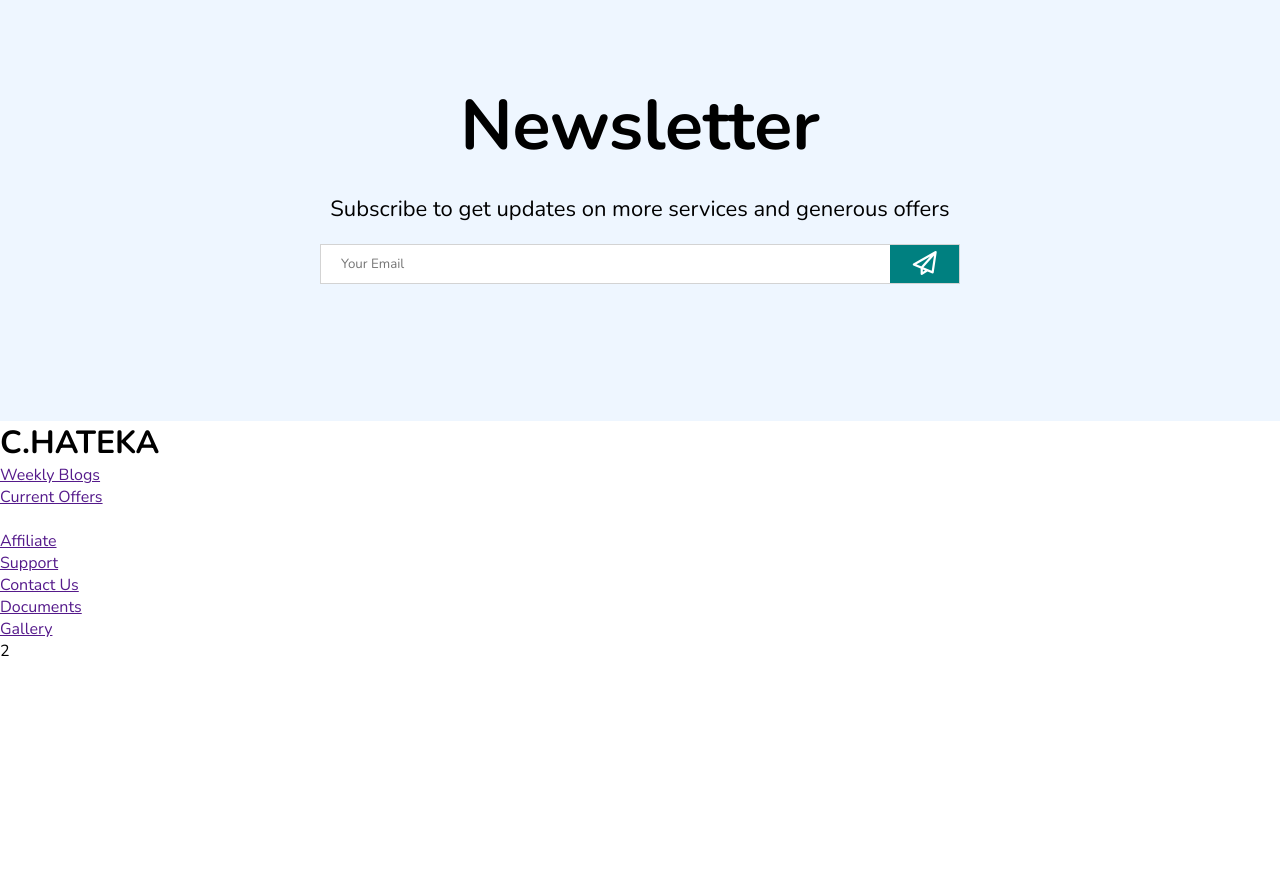
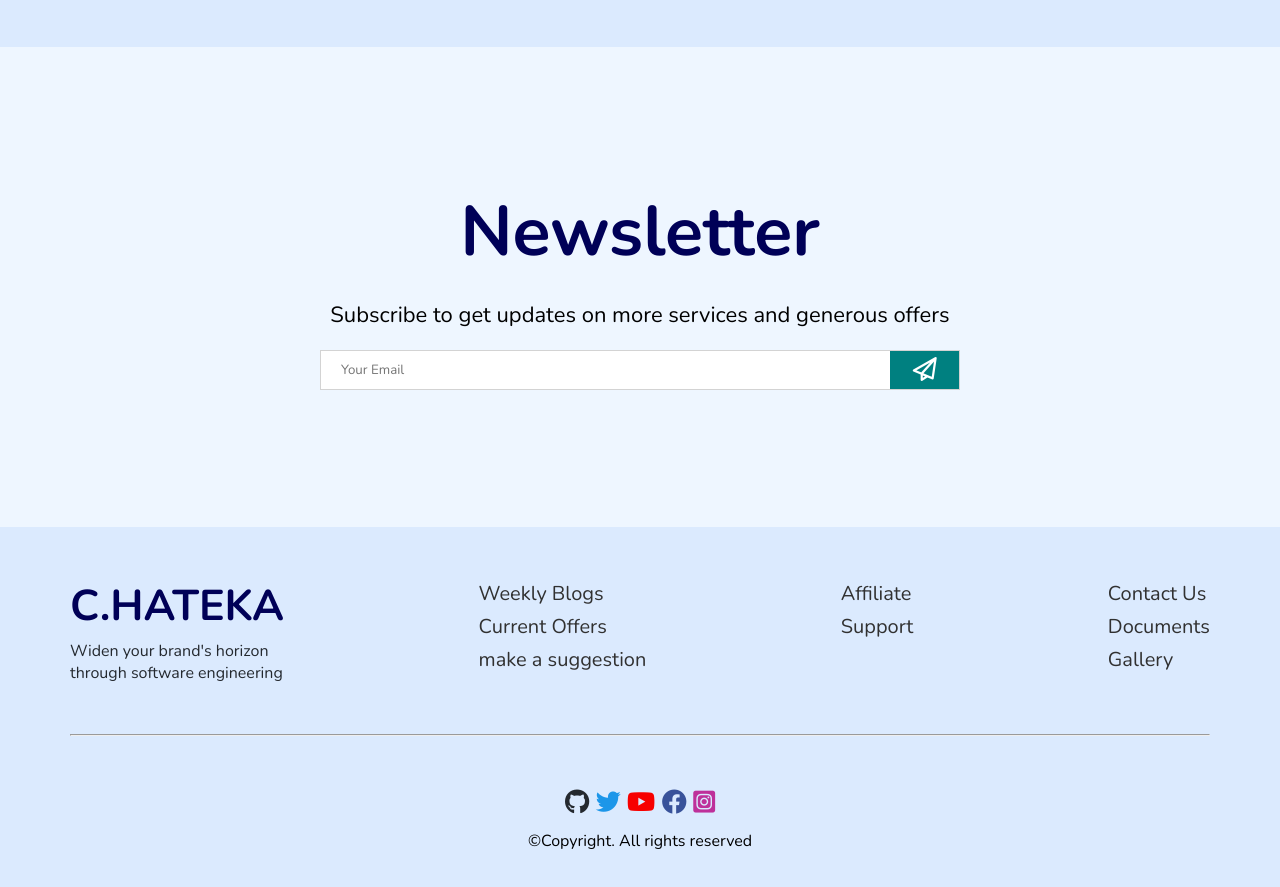
Before and after one commit to cyklonehateka1/Vanila-Personal-Portfolio, a plain HTML site: page index.html in a window 1280 px wide. Shown: the part 2059-2946 px from the top of the page. Before the commit the page ends 2721 px from the top, so only its background shows below. Drawn offline with nearby package versions, Linux system fonts and the light colour scheme.

Commit message:
done with footer section for now

```diff
--- a/css/style.css
+++ b/css/style.css
@@ -230,7 +230,7 @@ nav {
   margin-top: 12px;
   margin-bottom: 14px;
   font-weight: bold;
-  color: rgb(29, 29, 29);
+  color: #000057;
 }
 
 .about p {
@@ -257,16 +257,28 @@ nav {
   background-color: rgb(1, 94, 94);
 }
 
+/* Services Section */
 .services-section {
   background-color: rgb(219, 234, 254);
+  display: flex;
+  flex-direction: column;
+  align-items: center;
+  justify-content: center;
+  padding-top: 20px;
+  padding-bottom: 30px;
 }
 
 .services-cont {
   display: flex;
   align-items: center;
   justify-content: space-between;
-  padding: 40px 150px;
-  gap: 10px;
+  padding: 20px 50px;
+  gap: 50px;
+}
+
+.services-section h2 {
+  color: #000057;
+  font-size: 70px;
 }
 
 .service {
@@ -314,6 +326,7 @@ nav {
 .newsletter-cont h2 {
   font-size: 70px;
   margin-bottom: 20px;
+  color: #000057;
 }
 
 .newsletter-cont p {
@@ -354,4 +367,70 @@ nav {
 .footer-cont {
   display: flex;
   flex-direction: column;
+  padding: 50px 70px;
+  background-color: rgb(219, 234, 254);
 }
+
+.links-container {
+  display: flex;
+  justify-content: space-between;
+  margin-bottom: 50px;
+}
+
+.footer-logo-cont h1 {
+  font-size: 43px;
+  color: #000057;
+  margin-bottom: 5px;
+}
+
+.footer-logo-cont p {
+  color: #24292f;
+}
+
+.link-div {
+  align-items: center;
+}
+
+.link-div ul li {
+  list-style: none;
+  padding: 3px 0;
+}
+
+.link-div ul li a {
+  font-size: 20px;
+  text-decoration: none;
+  color: rgb(49, 49, 49);
+}
+
+.logos-container {
+  align-items: center;
+  justify-content: center;
+  display: flex;
+  flex-direction: column;
+  margin-top: 50px;
+}
+
+.logos {
+  font-size: 25px;
+  margin-bottom: 10px;
+}
+
+#github {
+  color: #24292f;
+}
+
+#twitter {
+  color: #1c96e9;
+}
+
+#youtube {
+  color: #f70000;
+}
+
+#facebook {
+  color: #38529a;
+}
+
+#instagram {
+  color: #be309a;
+}
--- a/index.html
+++ b/index.html
@@ -122,6 +122,7 @@
 
     <!-- Services Section -->
     <div class="services-section">
+      <h2>Services</h2>
       <div class="services-cont">
         <div class="service sleft">
           <i class="fa-brands fa-wordpress" id="service-item"></i>
@@ -135,6 +136,13 @@
           <img src="img/backend.png" alt="" class="backend-icon" />
           <span>Backend Development</span>
         </div>
+      </div>
+    </div>
+
+    <!-- Testimonials Section -->
+    <div class="testimonials-section">
+      <div class="textimonials-cont">
+        <div class="testimonial"></div>
       </div>
     </div>
 
@@ -156,17 +164,21 @@
     <div class="footer-section">
       <div class="footer-cont">
         <div class="links-container">
-          <div class="footer-cogo-cont link-div">
+          <div class="footer-logo-cont link-div">
             <h1>C.HATEKA</h1>
+            <p>
+              Widen your brand's horizon <br />
+              through software engineering
+            </p>
           </div>
           <div class="footer-links1 link-div">
             <ul>
               <li><a href="">Weekly Blogs</a></li>
               <li><a href="">Current Offers</a></li>
-              <li><a href=""></a></li>
+              <li><a href="">make a suggestion</a></li>
             </ul>
           </div>
-          <div class="footer-links2 link-div"></div>
+
           <div class="footer-links3 link-div">
             <ul>
               <li><a href="">Affiliate</a></li>
@@ -181,7 +193,17 @@
             </ul>
           </div>
         </div>
-        <div class="logos-container">2</div>
+        <hr />
+        <div class="logos-container">
+          <div class="logos">
+            <i class="fa-brands fa-github" id="github"></i>
+            <i class="fa-brands fa-twitter" id="twitter"></i>
+            <i class="fa-brands fa-youtube" id="youtube"></i>
+            <i class="fa-brands fa-facebook" id="facebook"></i>
+            <i class="fa-brands fa-instagram-square" id="instagram"></i>
+          </div>
+          <span>&copy;Copyright. All rights reserved </span>
+        </div>
       </div>
     </div>
 
```
